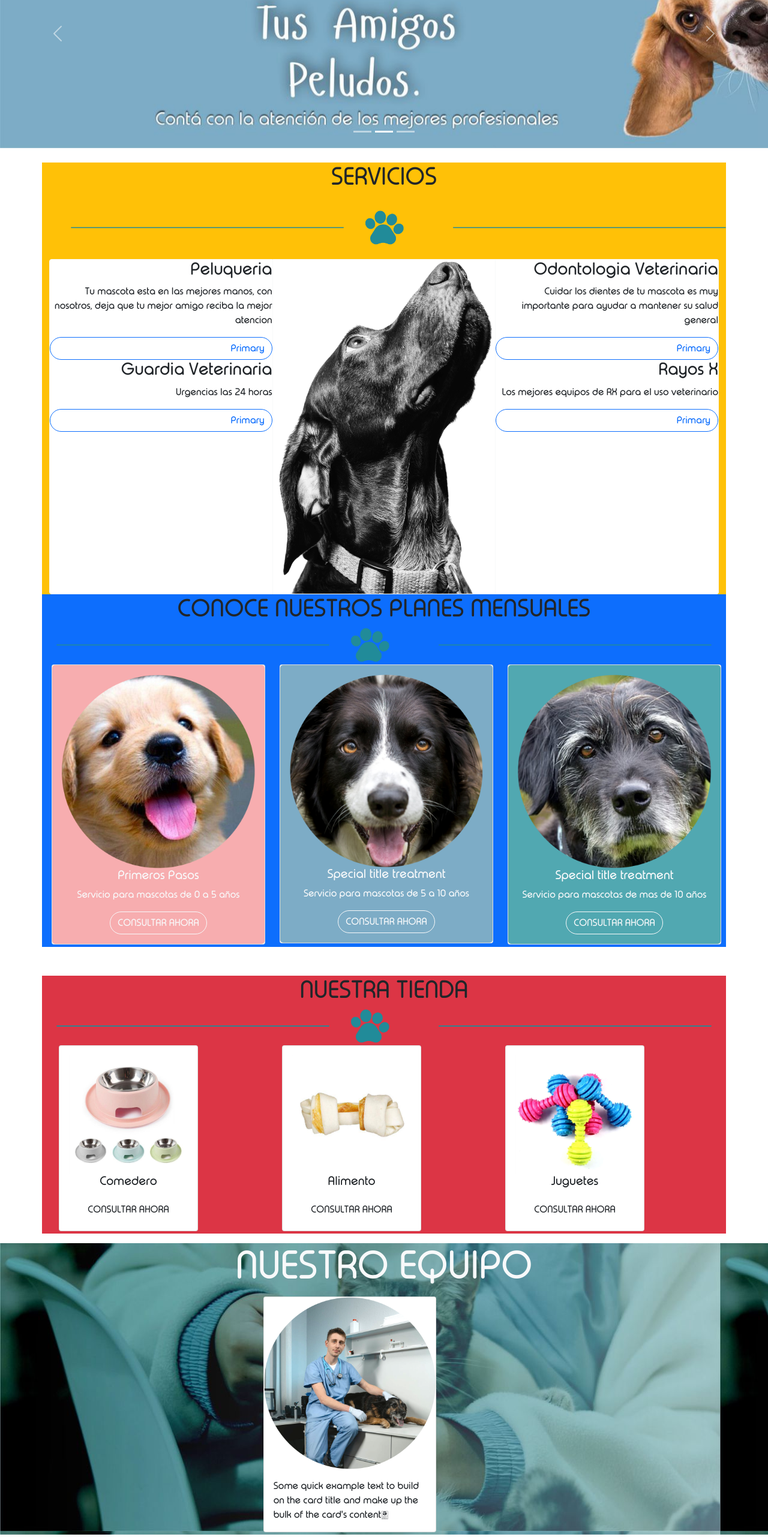
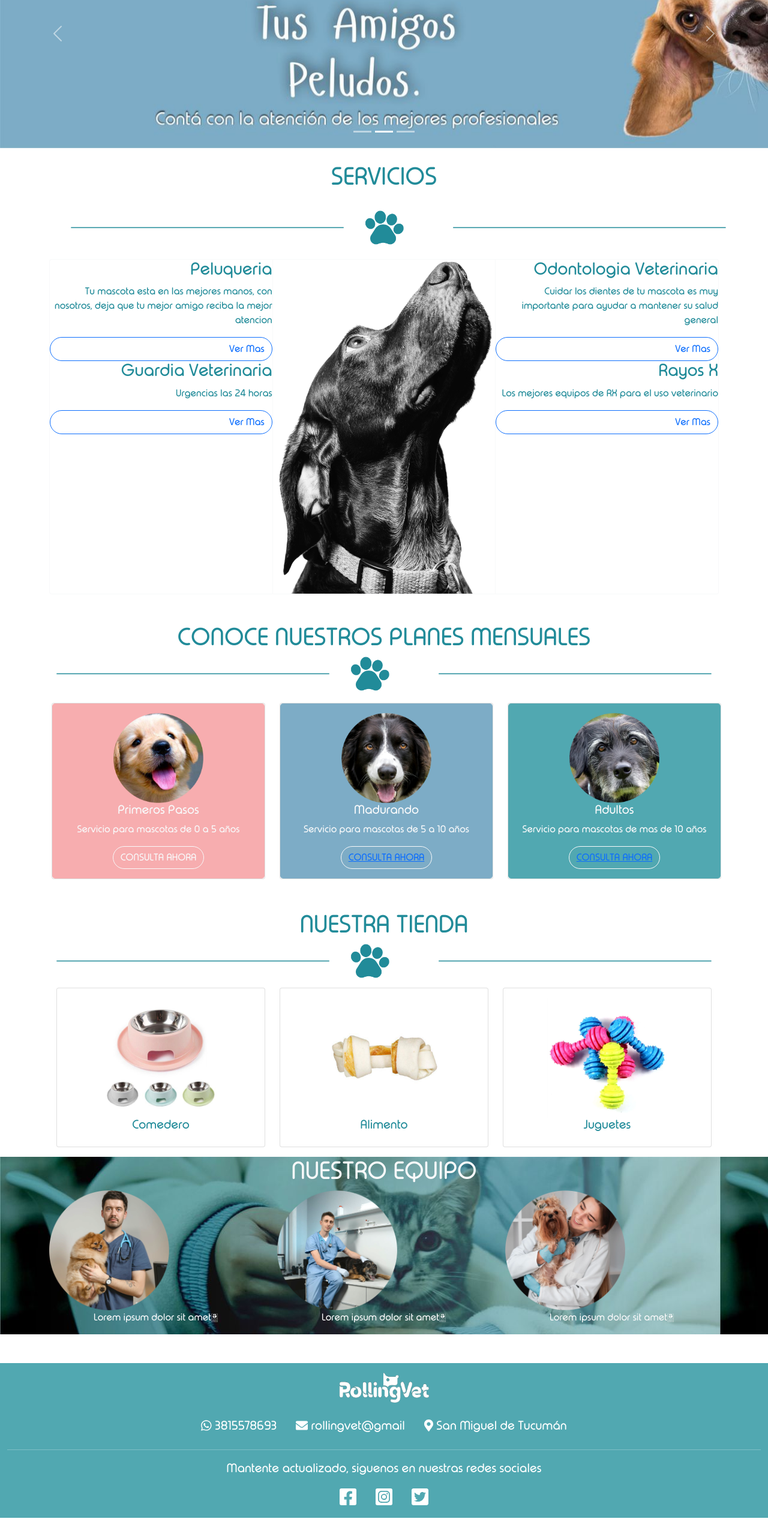
Before and after one commit to alanchibilisco/RollingVetProjectFE, a React (Create React App) app: page / in a window 1280 px wide. Shown: the part 234-2797 px from the top of the page at 60% size. After the commit the page ends 2765 px from the top, so only its background shows below. Built offline with nearby package versions, Linux system fonts and the light colour scheme; data requests are answered from the project's data file.

Commit message:
index casi finalizado

```diff
--- a/package.json
+++ b/package.json
@@ -16,7 +16,7 @@
     "ipify2": "^1.1.2",
     "json-server": "^0.17.0",
     "react": "^17.0.2",
-    "react-bootstrap": "^2.1.1",
+    "react-bootstrap": "^2.1.2",
     "react-dom": "^17.0.2",
     "react-router-dom": "^6.2.1",
     "react-scripts": "5.0.0",
--- a/src/App.css
+++ b/src/App.css
@@ -10,6 +10,10 @@
 .font-celeste-crud{
   color: #218b99;
   font-weight: bold;
+}
+
+.colorfuente{
+  color:#218b99
 }
 
 .bg-celeste{
--- a/src/components/Cardplanes.jsx
+++ b/src/components/Cardplanes.jsx
@@ -3,46 +3,49 @@ import LineaSeparado from "./img/LineaSeparado.png";
 import Plan1 from "./img/plan1.png"
 import Plan2 from "./img/plan2.png"
 import Plan3 from "./img/plan3.png"
+import Primerospasos from "./Primerospasos";
+import Madurando from "./Madurando"
+import Adultos from "./Adultos"
 
 const Cardsplanes = () => {
     return(
-      <div class="container bg-primary">
-        <h1 class="text-center">CONOCE NUESTROS PLANES MENSUALES</h1>
-        <img class="container " src={LineaSeparado} alt="lineaseparadora" />
+      <div className="container mt-5">
+        <h1 className="text-center colorfuente">CONOCE NUESTROS PLANES MENSUALES</h1>
+        <img className="container " src={LineaSeparado} alt="lineaseparadora" />
 
-  <div class="row">
-    <div class="col">
-    <div class="w-100 m-1 col-sm-10 col-md-8 col-lg-8">
-    <div class="card text-center">
-      <div class="card-body bg-cardpp text-light rounded-3">
-        <img src={Plan1} class="img-fluid" alt="plan1" />
-        <h5 class="card-title">Primeros Pasos</h5>
-        <p class="card-text">Servicio para mascotas de 0 a 5 años</p>
-        <button type="button" class="btn btn-outline-light rounded-pill ">CONSULTAR AHORA</button>
+  <div className="row mt-3">
+    <div className="col">
+    <div className="w-100 m-1 col-sm-10 col-md-8 col-lg-8">
+    <div className="card text-center">
+      <div className="card-body bg-cardpp text-light rounded-3">
+        <img src={Plan1} className="img-fluid" alt="plan1" width={150}/>
+        <h5 className="card-title">Primeros Pasos</h5>
+        <p className="card-text">Servicio para mascotas de 0 a 5 años</p>
+        <button type="button" className="btn btn-outline-light rounded-pill "><a href={Primerospasos}>CONSULTA AHORA</a></button>
       </div>
     </div>
   </div>
     </div>
-    <div class="col order-5">
-    <div class="w-100 m-1 col-sm-10 col-md-8 col-lg-8">
-    <div class="card text-center">
-      <div class="card-body bg-celeste text-light rounded-3">
-        <img src={Plan3} class="img-fluid" alt="plan3" />
-        <h5 class="card-title">Special title treatment</h5>
-        <p class="card-text">Servicio para mascotas de mas de 10 años</p>
-        <button type="button" class="btn btn-outline-light rounded-pill ">CONSULTAR AHORA</button>
+    <div className="col order-5">
+    <div className="w-100 m-1 col-sm-10 col-md-8 col-lg-8">
+    <div className="card text-center">
+      <div className="card-body bg-celeste text-light rounded-3">
+        <img src={Plan3} className="img-fluid" alt="plan3" width={150}/>
+        <h5 className="card-title">Adultos</h5>
+        <p className="card-text">Servicio para mascotas de mas de 10 años</p>
+        <button type="button" className="btn btn-outline-light rounded-pill "><a href={Adultos}>CONSULTA AHORA</a></button>
       </div>
     </div>
   </div>
     </div>
-    <div class="col order-1">
-    <div class="w-100 m-1 col-sm-12 col-md-6 col-lg-3">
-    <div class="card text-center">
-      <div class="card-body bg-cardm text-light rounded-3">
-        <img src={Plan2} class="img-fluid" alt="plan2" />
-        <h5 class="card-title">Special title treatment</h5>
-        <p class="card-text">Servicio para mascotas de 5 a 10 años</p>
-        <button type="button" class="btn btn-outline-light rounded-pill ">CONSULTAR AHORA</button>
+    <div className="col order-1">
+    <div className="w-100 m-1 col-sm-12 col-md-6 col-lg-3">
+    <div className="card text-center">
+      <div className="card-body bg-cardm text-light rounded-3">
+        <img src={Plan2} className="img-fluid" alt="plan2" width={150}/>
+        <h5 className="card-title">Madurando</h5>
+        <p className="card-text">Servicio para mascotas de 5 a 10 años</p>
+        <button type="button" className="btn btn-outline-light rounded-pill "><a href={Madurando}>CONSULTA AHORA</a></button>
       </div>
     </div>
   </div>
--- a/src/components/Cardservicios.jsx
+++ b/src/components/Cardservicios.jsx
@@ -6,36 +6,36 @@ import LineaSeparado from "./img/LineaSeparado.png";
 
 const Cardservicios = () => {
   return (
-    <div class="container text-end bg-warning">
-      <h1 class="text-center mt-4">SERVICIOS</h1>
-<img class="container-fluid m-4" src={LineaSeparado} alt="lineaseparadora" />
+    <div className="container text-end">
+      <h1 className="text-center mt-4 colorfuente">SERVICIOS</h1>
+<img className="container m-4" src={LineaSeparado} alt="lineaseparadora" />
       <CardGroup>
         <Card border="light">
-          <h3>Peluqueria</h3>
-          <p>
+          <h3 className="colorfuente">Peluqueria</h3>
+          <p className="colorfuente">
             Tu mascota esta en las mejores manos, con nosotros, deja que tu
             mejor amigo reciba la mejor atencion{" "}
           </p>
-          <button type="button" class="text-end btn btn-outline-primary rounded-pill">Primary</button>
-          <h3>Guardia Veterinaria</h3>
-          <p>Urgencias las 24 horas</p>
-          <button type="button" class="text-end btn btn-outline-primary rounded-pill">Primary</button>
+          <button type="button" className="btn-celeste-crud text-end btn btn-outline-primary rounded-pill">Ver Mas</button>
+          <h3 className="colorfuente">Guardia Veterinaria</h3>
+          <p className="colorfuente">Urgencias las 24 horas</p>
+          <button type="button" className="btn-celeste-crud text-end btn btn-outline-primary rounded-pill">Ver Mas</button>
         </Card>
 
         <Card border="light">
-          <Card.Img className="" variant="top" src={perrocard} />
+          <Card.Img className="img-fluid" variant="top" src={perrocard}/>
         </Card>
 
         <Card border="light">
-          <h3>Odontologia Veterinaria</h3>
-          <p>
+          <h3 className="colorfuente">Odontologia Veterinaria</h3>
+          <p className="colorfuente">
             Cuidar los dientes de tu mascota es muy importante para ayudar a
             mantener su salud general
           </p>
-          <button type="button" class="text-end btn btn-outline-primary rounded-pill">Primary</button>
-          <h3>Rayos X</h3>
-          <p>Los mejores equipos de RX para el uso veterinario</p>
-          <button type="button" class="text-end btn btn-outline-primary rounded-pill">Primary</button>
+          <button type="button" className="btn-celeste-crud text-end btn btn-outline-primary rounded-pill">Ver Mas</button>
+          <h3 className="colorfuente">Rayos X</h3>
+          <p className="colorfuente">Los mejores equipos de RX para el uso veterinario</p>
+          <button type="button" className="btn-celeste-crud text-end btn btn-outline-primary rounded-pill">Ver Mas</button>
         </Card>
       </CardGroup>
     </div>
--- a/src/components/Cardtienda.jsx
+++ b/src/components/Cardtienda.jsx
@@ -6,43 +6,40 @@ import Juguetes from "./img/juguetes.png"
 
 const Cardtienda = () => {
     return (
-      <div class="container mt-5 bg-danger">
-        <h1 class="text-center">NUESTRA TIENDA</h1>
-        <img class="container " src={LineaSeparado} alt="lineaseparadora" />
+      <div className="container mt-5 ">
+        <h1 className="text-center colorfuente">NUESTRA TIENDA</h1>
+        <img className="container" src={LineaSeparado} alt="lineaseparadora" />
 
-      <div class="row mx-auto">
-    <div class="col">
-    <div class="m-1 col-sm-12 col-md-10 col-lg-8">
-    <div class="card text-center border-celeste">
-      <div class="card-body rounded-3">
-        <img src={Comedero} class="img-fluid" alt="" />
-        <h5 class="card-title">Comedero</h5>
-        <p class="card-text"></p>
-        <button type="button" class="btn btn-outline-celeste rounded-pill ">CONSULTAR AHORA</button>
+      <div className="row mx-auto">
+    <div className="col">
+    <div className="w-100 my-3 col-sm-12 col-md-6 col-lg-3">
+    <div className="card text-center border-celeste">
+      <div className="card-body rounded-3">
+        <img src={Comedero} className="img-fluid" alt="comedero" width={200}/>
+        <h5 className="card-title colorfuente">Comedero</h5>
+        <p className="card-text"></p>
       </div>
     </div>
   </div>
     </div>
-    <div class="col order-5">
-    <div class=" m-1 col-sm-12 col-md-10 col-lg-8">
-    <div class="card text-center border-celeste">
-      <div class="card-body rounded-3">
-        <img src={Juguetes} class="img-fluid" alt="perro" />
-        <h5 class="card-title">Juguetes</h5>
-        <p class="card-text"></p>
-        <button type="button" class="btn btn-outline-celeste rounded-pill ">CONSULTAR AHORA</button>
+    <div className="col order-5">
+    <div className="w-100 my-3 col-sm-12 col-md-6 col-lg-3">
+    <div className="card text-center border-celeste">
+      <div className="card-body rounded-3">
+        <img src={Juguetes} className="img-fluid" alt="perro" width={200}/>
+        <h5 className="card-title colorfuente">Juguetes</h5>
+        <p className="card-text"></p>
       </div>
     </div>
   </div>
     </div>
-    <div class="col order-1">
-    <div class=" m-1 col-sm-12 col-md-10 col-lg-8">
-    <div class="card text-center border-celeste">
-      <div class="card-body rounded-3">
-        <img src={Hueso} class="img-fluid" alt="" />
-        <h5 class="card-title">Alimento</h5>
-        <p class="card-text"></p>
-        <button type="button" class="btn btn-outline-celeste rounded-pill ">CONSULTAR AHORA</button>
+    <div className="col order-1">
+    <div className="w-100 my-3 col-sm-12 col-md-6 col-lg-3">
+    <div className="card text-center border-celeste">
+      <div className="card-body rounded-3">
+        <img src={Hueso} className="img-fluid" alt="alimento" width={200}/>
+        <h5 className="card-title colorfuente">Alimento</h5>
+        <p className="card-text"></p>
       </div>
     </div>
   </div>
--- a/src/components/Contacto.jsx
+++ b/src/components/Contacto.jsx
@@ -8,7 +8,8 @@ const Contacto = () => {
 <div>
 <div style={{ backgroundImage: `url(${background})` }}>
 <NavBar/>
-<h1 className='container text-center mt-3 text-light '>Contacto</h1>
+<div className="container ">
+<h1 className='text-center mt-3 text-light '>Contacto</h1>
             <hr className='text-light' />
             <article className='row'>
                 <div className='col-sm-12 col-md-6 mt-4'>
@@ -32,6 +33,7 @@ const Contacto = () => {
                 <iframe src="https://www.google.com/maps/embed?pb=!1m18!1m12!1m3!1d3560.102370777457!2d-65.2093904844119!3d-26.836696096502912!2m3!1f0!2f0!3f0!3m2!1i1024!2i768!4f13.1!3m3!1m2!1s0x94225d3ad7f30f1d%3A0xf8606cd659b8e3e4!2sRollingCode%20School!5e0!3m2!1ses-419!2sar!4v1631390004391!5m2!1ses-419!2sar" height="450" class="w-100 mapa p-3" allowfullscreen loading="lazy"></iframe>
                 </div>
             </article>
+            </div>
     <Footer/>
   </div>
   </div>
--- a/src/components/NavBar.jsx
+++ b/src/components/NavBar.jsx
@@ -1,7 +1,7 @@
 import React from "react";
 import "../App.css";
 import { Navbar, Container, Nav, NavDropdown } from "react-bootstrap";
-import logo from './img/LOGOPNG.png';
+import logo from './img/rollingvet3d.png';
 
 
 const NavBar = () => {
--- a/src/components/Nuestoequipo.jsx
+++ b/src/components/Nuestoequipo.jsx
@@ -1,66 +1,50 @@
 import React from "react";
-
 import nuestroequipo from "../components/img/NuestroEquipo.jpg";
-
 import doc1 from "../components/img/doc1.png";
 import doc2 from "../components/img/doc2.png";
 import doc3 from "../components/img/doc3.png";
+import "../App.css";
 
 const Nuestoequipo = () => {
   return (
     <div style={{ backgroundImage: `url(${nuestroequipo})` }}>
-      <h1 class=" mt-3 display-3 text-light text-center">NUESTRO EQUIPO</h1>
-      <div class="row justify-content-center">
-      <div class="col-4">
-      <div
-        id="carouselExampleSlidesOnly"
-        class="carousel slide"
-        data-bs-ride="carousel"
-      >
-        <div class="carousel-inner">
-          <div class="carousel-item active">
-            <div
-              style={{ width: "18rem" }}
-              class="card m-1"
-            >
-              <img variant="top" class="card-img-top " src={doc1} />
+      <h1 className="text-center text-light">NUESTRO EQUIPO</h1>
+     {/*<div class="card-group">
+  <div class="card m-5 bg-celeste rounded-3 mb-3 text-center">
+     <img  src={doc1} class="card-img-top img-fluid" alt="doctor" width={150}/>
     <div class="card-body">
-                <p class="card-text">
-                  Some quick example text to build on the card title and make up
-                  the bulk of the card's content.
-                </p>
+      <h5 class="card-title">Diego Altieri</h5>
+      <p class="card-text">Especialista en cachorros</p>
     </div>
   </div>
-          </div>
-          <div class="carousel-item">
-            <div
-              style={{ width: "18rem" }}
-              class="card m-1 "
-            >
-              <img variant="top" class="card-img-top " src={doc2} alt="" />
+  <div class="card m-5 bg-celeste rounded-3 mb-3 text-center">
+     <img  src={doc2} class="card-img-top img-fluid" alt="doctor" width={150}/>
     <div class="card-body">
-                <p class="card-text">
-                  Some quick example text to build on the card title and make up
-                  the bulk of the card's content.
-                </p>
+      <h5 class="card-title">Juan Gomez</h5>
+      <p class="card-text">Profesional en mascotas adultas</p>
     </div>
   </div>
-          </div>
-          <div class="carousel-item">
-            <div
-              style={{ width: "18rem" }}
-              class=" card m-1"
-            >
-              <img variant="top" class="card-img-top " src={doc3} alt="" />
+  <div class="card m-5 bg-celeste rounded-3 mb-3 text-center">
+     <img  src={doc3} class="card-img-top img-fluid" alt="doctor" width={150}/>
     <div class="card-body">
-                <p class="card-text">
-                  Some quick example text to build on the card title and make up
-                  the bulk of the card's content.
-                </p>
+      <h5 class="card-title">Florencia Diaz</h5>
+      <p class="card-text">Experta en mascotas jovenes</p>
     </div>
   </div>
+  </div>*/}
+  <div className="container">
+  <div class="row align-items-center">
+    <div class="col">
+   <img src={doc1} alt="" width={200}/>
+  <p className="text-center text-light">Lorem ipsum dolor sit amet.</p>
     </div>
+    <div class="col">
+      <img src={doc2} alt="" width={200}/>
+      <p className="text-center text-light">Lorem ipsum dolor sit amet.</p>
     </div>
+    <div class="col">
+    <img src={doc3} alt="" width={200}/>
+  <p className="text-center text-light">Lorem ipsum dolor sit amet.</p>
     </div>
   </div>
   </div>
--- /dev/null
+++ b/src/components/Primerospasos.jsx
@@ -0,0 +1,15 @@
+import React from 'react';
+import NavBar from './NavBar';
+import Footer from './Footer';
+
+const Primerospasos = () => {
+    return (
+        <div >
+            <NavBar/>
+
+            <Footer/>
+        </div>
+    );
+};
+
+export default Primerospasos;
```
Also changed, not shown: src/components/Adultos.jsx (added), src/components/Madurando.jsx (added), src/components/img/rollingvet3d.png (added), 1 other file (tests, documents, lock files or other folders). Lines whose indentation alone changed are shown as unchanged.
